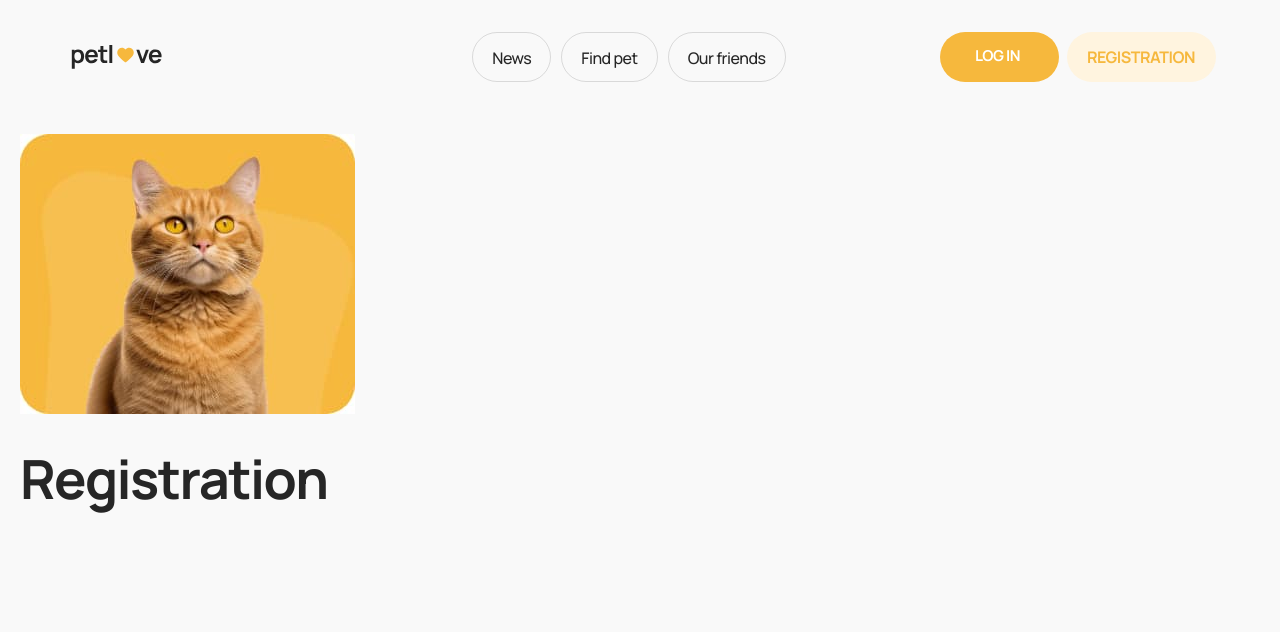
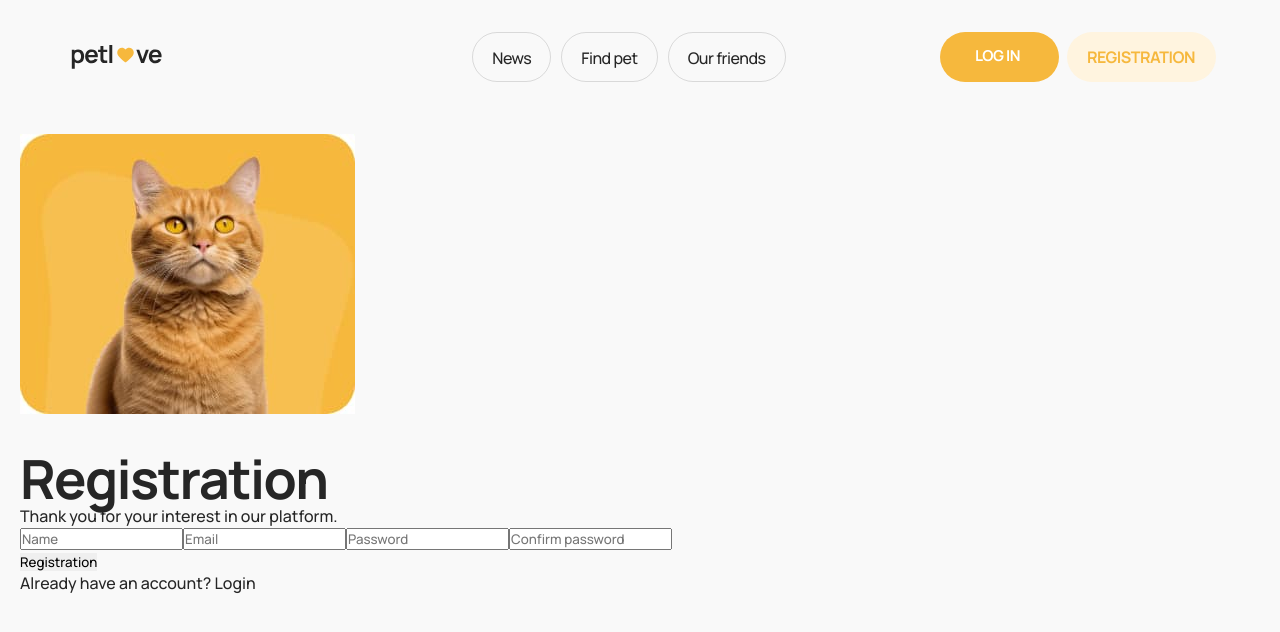
Before and after one commit to AlexandraKhalimon/pet-love-app, a Next.js app: page /register in a window 1280 px wide. Shown: the top 632 px of the page. Built offline with nearby package versions, Linux system fonts and the light colour scheme.

Commit message:
feat(register): integrate RegistrationForm into register page

```diff
--- a/app/(public routes)/register/page.tsx
+++ b/app/(public routes)/register/page.tsx
@@ -1,5 +1,6 @@
 import css from "./page.module.css";
 import PetBlock from "@/components/PetBlock/PetBlock";
+import RegistrationForm from "@/components/RegistrationForm/RegistrationForm";
 import Title from "@/components/Title/Title";
 
 export default function Register() {
@@ -11,6 +12,7 @@ export default function Register() {
         className={css.image}
       />
       <Title title={"Registration"} />
+      <RegistrationForm />
     </section>
   );
 }
```
